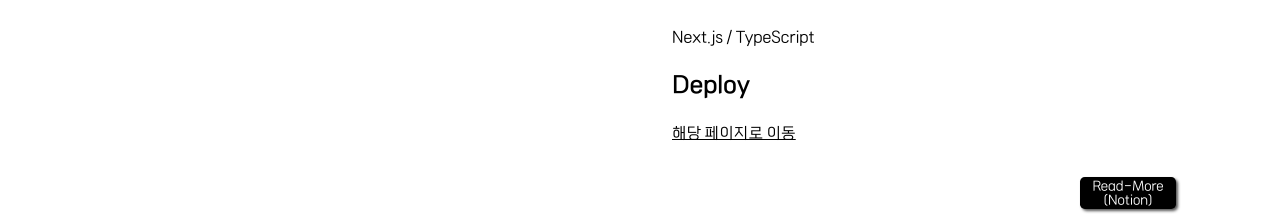
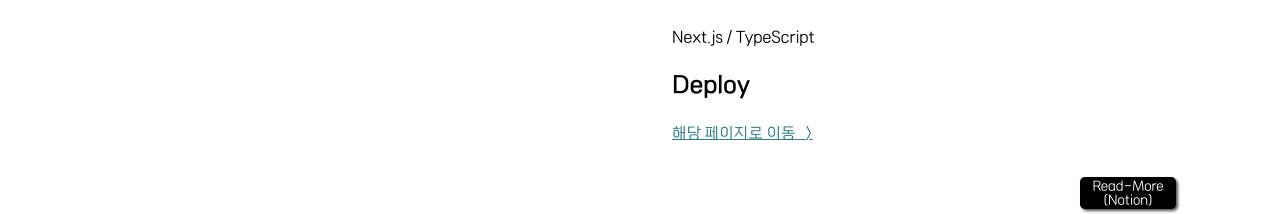
Before and after one commit to InhooPark/portfolio, a Next.js app: page /projects in a window 1280 px wide. Shown: the part 908-1122 px from the top of the page. Built offline with nearby package versions, Linux system fonts and the light colour scheme.

Commit message:
link fix

```diff
--- a/src/Project.tsx
+++ b/src/Project.tsx
@@ -55,7 +55,7 @@ const Project = ({ data }: typeProject) => {
                   <pre>{data[`${title}`]}</pre>
                 ) : (
                   <a href={data[`${title}`]} target="_blank">
-                    {"해당 페이지로 이동"}
+                    {"해당 페이지로 이동"}&nbsp;&nbsp;&nbsp;{">"}
                   </a>
                 )}
               </div>
--- a/styles/project.module.scss
+++ b/styles/project.module.scss
@@ -59,6 +59,7 @@
               font-size: 1rem;
               color: #000000;
               cursor: pointer;
+              animation: deploy infinite linear 2000ms;
             }
           }
           > button {
@@ -183,3 +184,15 @@
     }
   }
 }
+
+@keyframes deploy {
+  0% {
+    color: #000000;
+  }
+  50% {
+    color: #399ca3;
+  }
+  100% {
+    color: #000000;
+  }
+}
```
